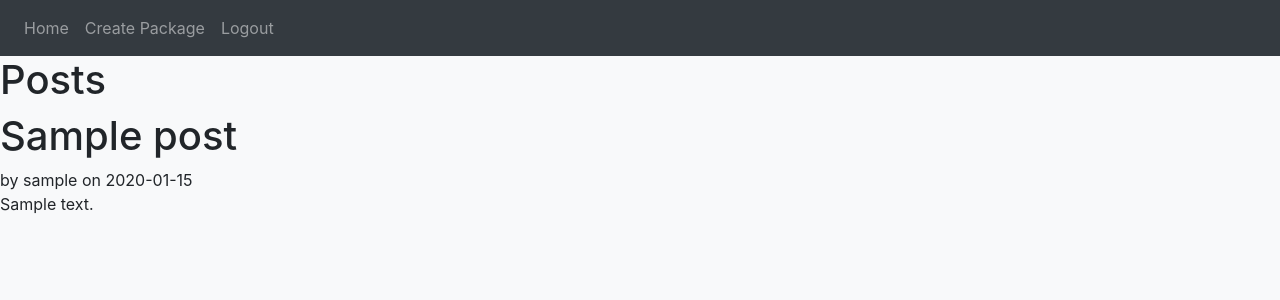
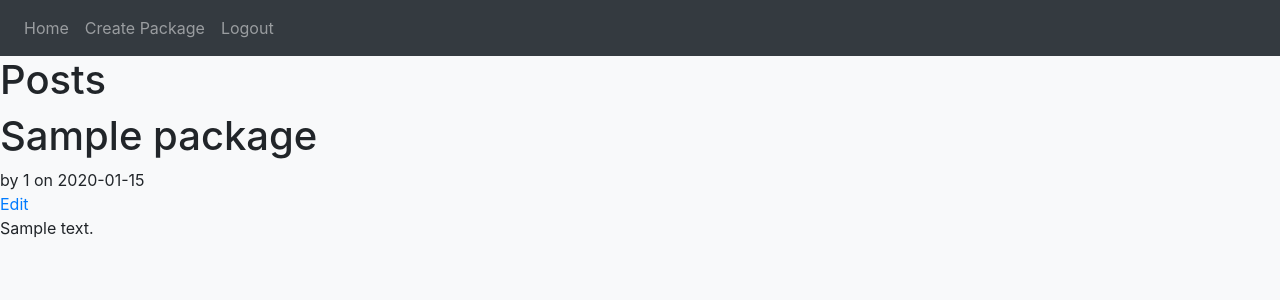
Before and after one commit to europlanet-gmap/data_site, a Flask app: template data_site/templates/blog/index.html in a window 1280 px wide. Shown: the top 300 px of the page. Run offline with Flask 2, Linux system fonts and the light colour scheme; a user stored in the database is signed in; tables that the repository leaves empty hold one stand-in row (values such as "Sample post"); the template is opened without the code that fills it: values that come from a table or form of the project are taken from there, most other values are stand-ins (such as "Sample title", 1, 10 or a date in 2020); some libraries are stand-ins or nearby versions.

Commit message:
second round

```diff
--- a/data_site/__init__.py
+++ b/data_site/__init__.py
@@ -6,17 +6,20 @@ from flask import render_template
 from flask_login import LoginManager
 from flask_sqlalchemy import SQLAlchemy
 from flask_bootstrap import Bootstrap
+from flask_migrate import Migrate
+
 
 db_name = "database.sqlite"
 
 db = SQLAlchemy()
 bootstrap = Bootstrap()
-
+migrate = Migrate()
 
 def create_app(test_config=None):
     # create and configure the app
     app = Flask(__name__, instance_relative_config=True)
     bootstrap.init_app(app)
+
 
 
     db_path = os.path.join(app.instance_path, 'data_site.sqlite')
@@ -27,6 +30,8 @@ def create_app(test_config=None):
         SQLALCHEMY_DATABASE_URI= f"sqlite:///{db_name}")
 
     db.init_app(app)
+
+    migrate.init_app(app, db)
 
 
     if test_config is None:
--- a/data_site/form.py
+++ b/data_site/form.py
@@ -73,7 +73,7 @@ def validate(form_data, errors=None):
     if _vout:
         if errors is not None and isinstance(errors, list):
             for _err in _vout:
-                prop = list(_err.path)[0]
+                prop = list(_err.path)
                 msg = _err.message
                 errors.append(f"{prop} : {msg}")
         return False
--- a/data_site/form_schema.py
+++ b/data_site/form_schema.py
@@ -9,8 +9,7 @@ schema = {
     "required": [
         "target_body",
         "gmap_id",
-        "map_type",
-        "cname"
+        "map_type"
     ],
 
     "type": "object",
--- a/data_site/models.py
+++ b/data_site/models.py
@@ -10,6 +10,7 @@ class DataPackage(db.Model):
     name = db.Column(db.String(10000)) # package name, should be enough to find out the url for downloading the package
     creation_date = db.Column(db.DateTime(timezone=True), default=func.now())
     creator_id = db.Column(db.Integer, db.ForeignKey('user.id')) # user who created the dataset
+    body = db.Column(db.String(1500000))
 
 
 class User(db.Model, UserMixin):
@@ -20,6 +21,7 @@ class User(db.Model, UserMixin):
     first_name = db.Column(db.String(150))
     last_name = db.Column(db.String(150))
     location = db.Column(db.String(150))
+    packages = db.relationship('DataPackage') # so we can access a list of this user packages
 
     def set_password(self, password):
         self.password_hash = generate_password_hash(password)
--- a/data_site/templates/base.html
+++ b/data_site/templates/base.html
@@ -39,6 +39,7 @@
       </button>
       <div class="collapse navbar-collapse" id="navbar">
         <div class="navbar-nav">
+
           {% if current_user.is_authenticated %}
           <a class="nav-item nav-link" id="home" href="/">Home</a>
               <a class="nav-item nav-link" id="create" href="/create">Create Package</a>
--- a/data_site/templates/blog/index.html
+++ b/data_site/templates/blog/index.html
@@ -2,24 +2,24 @@
 
 {% block header %}
   <h1>{% block title %}Posts{% endblock %}</h1>
-  {% if g.user %}
-    <a class="action" href="{{ url_for('blog.create') }}">New</a>
-  {% endif %}
+{#  {% if current_user %}#}
+{#    <a class="action" href="{{ url_for('blog.create') }}">New</a>#}
+{#  {% endif %}#}
 {% endblock %}
 
 {% block content %}
-  {% for post in posts %}
+  {% for pack in packages %}
     <article class="post">
       <header>
         <div>
-          <h1>{{ post['title'] }}</h1>
-          <div class="about">by {{ post['username'] }} on {{ post['created'].strftime('%Y-%m-%d') }}</div>
+          <h1>{{ pack.name  }}</h1>
+          <div class="about">by {{ pack.creator_id }} on {{ pack.creation_date.strftime('%Y-%m-%d') }}</div>
         </div>
-        {% if g.user['id'] == post['author_id'] %}
-          <a class="action" href="{{ url_for('blog.update', id=post['id']) }}">Edit</a>
+        {% if current_user.id == pack.creator_id %}
+          <a class="action" href="{{ url_for('blog.update', id=pack.id) }}">Edit</a>
         {% endif %}
       </header>
-      <p class="body">{{ post['body'] }}</p>
+      <p class="body">{{ pack.body }}</p>
     </article>
     {% if not loop.last %}
       <hr>
--- a/requirements.txt
+++ b/requirements.txt
@@ -12,3 +12,4 @@ six==1.15.0
 watchdog==2.0.2
 Werkzeug==1.0.1
 bootstrap-flask
+flask-migrate
```
Also changed, not shown: data_site/blog.py (+25 -11 lines), README.md.
